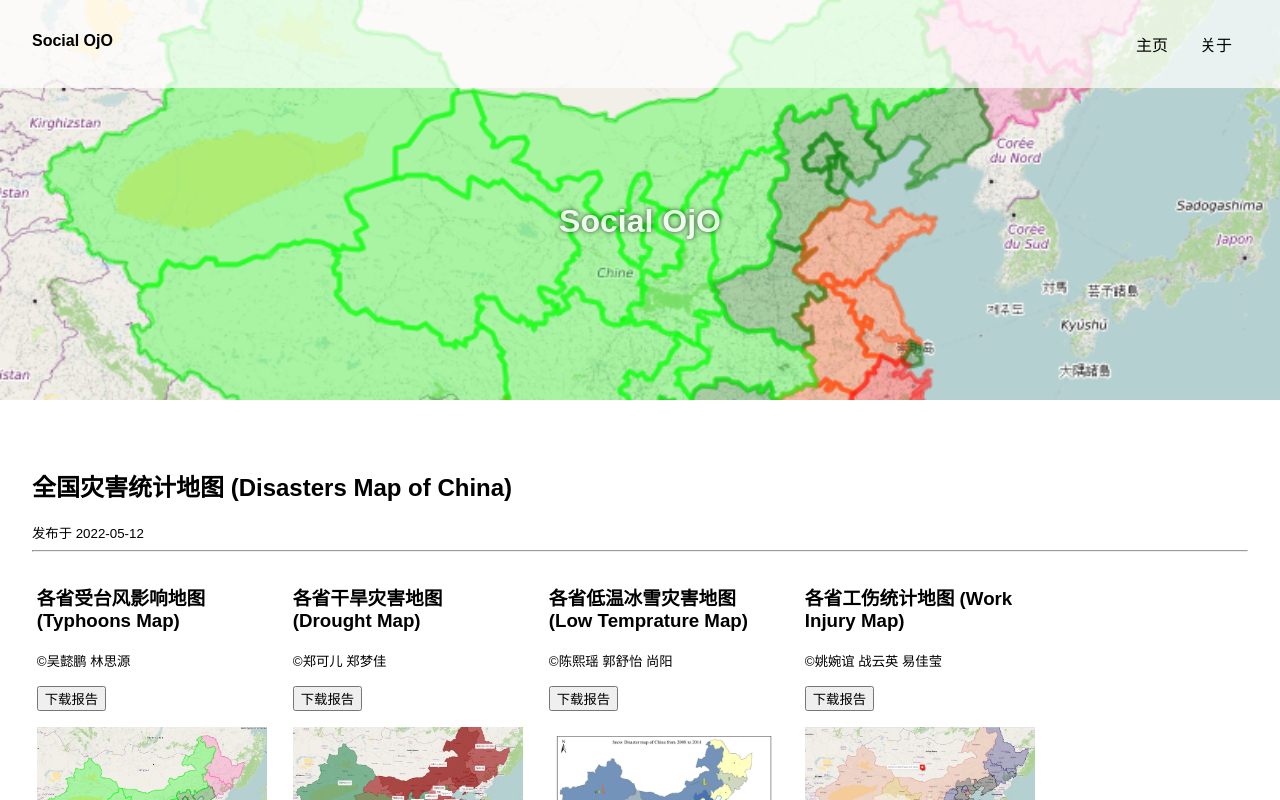
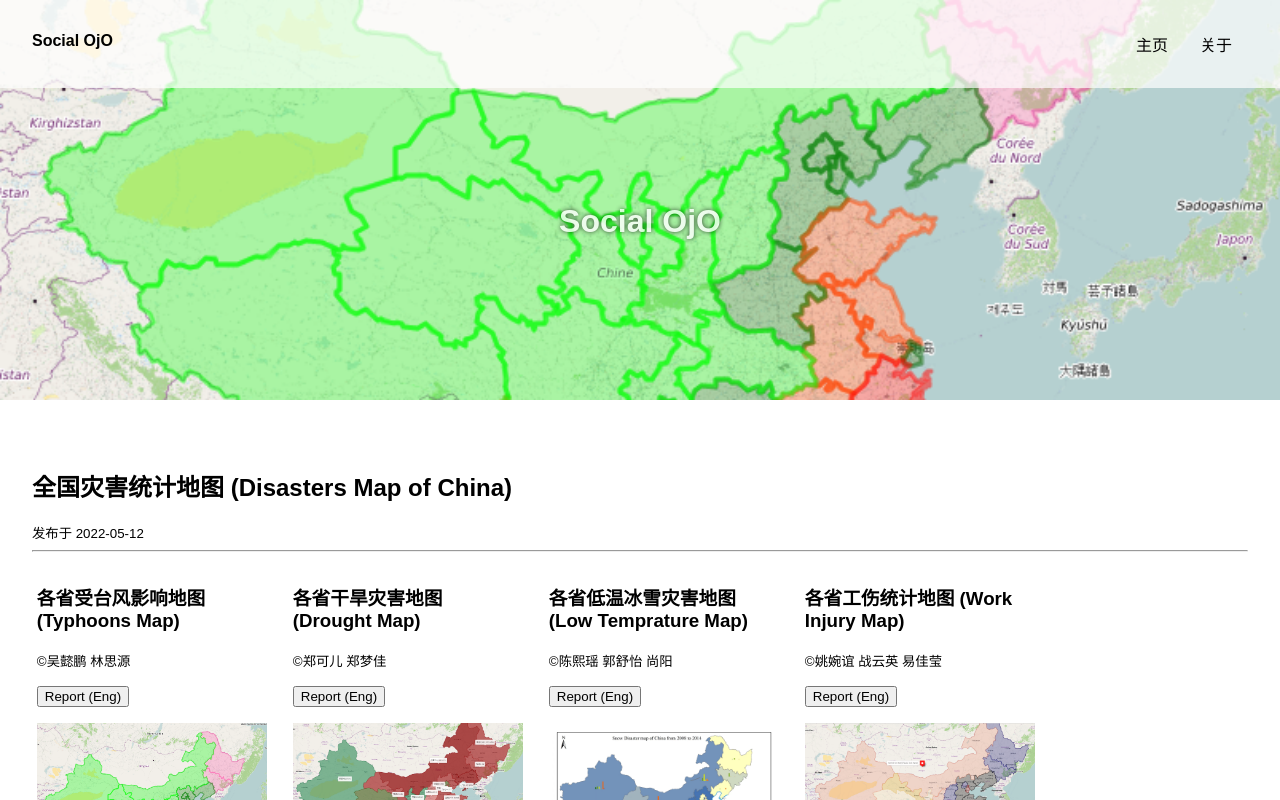
Before and after one commit to heimoshuiyu/social-ojo.org, a Next.js app: page /posts/map in a window 1280 px wide. Shown: the top 800 px of the page. Built offline with nearby package versions, Linux system fonts and the light colour scheme.

Commit message:
change to Report (eng)

```diff
--- a/components/DownloadReport.js
+++ b/components/DownloadReport.js
@@ -4,7 +4,7 @@ function DownloadReport({ URL }) {
   return (
     <p>
       <Link passHref href={URL}>
-        <button>下载报告</button>
+        <button>Report (Eng)</button>
       </Link>
     </p>
   );
```
